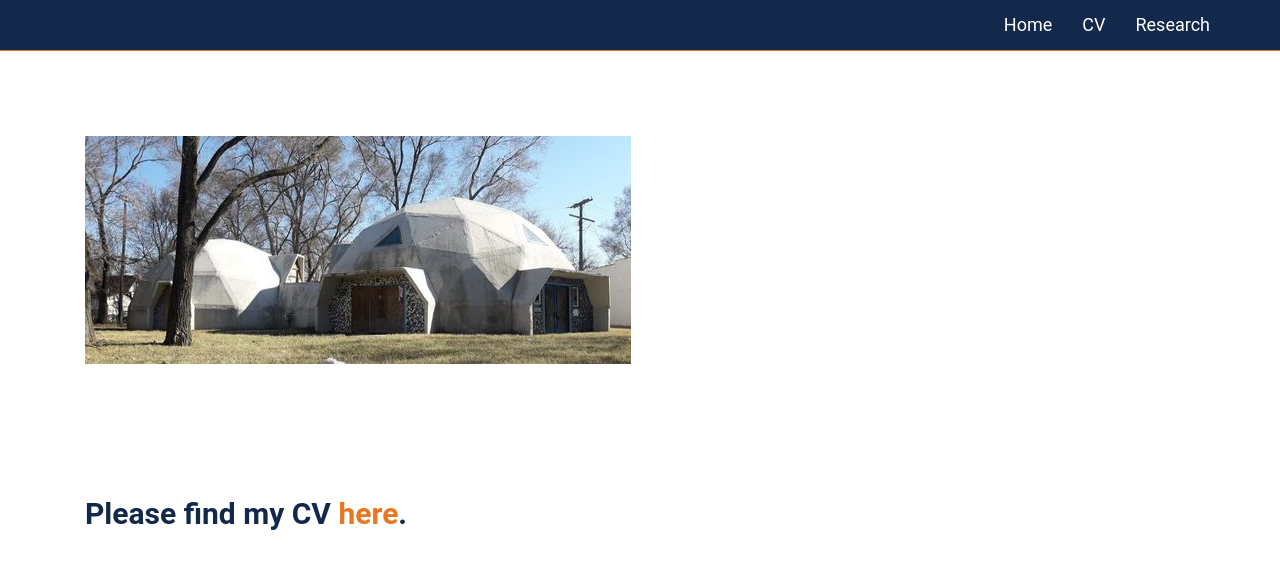
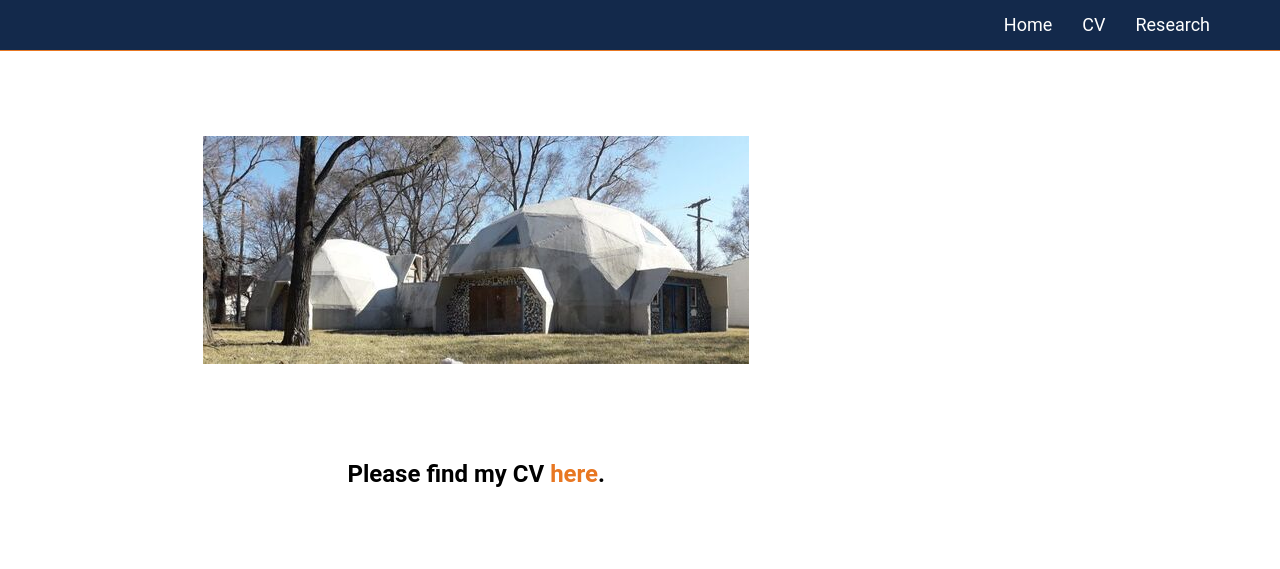
Before and after one commit to anomitaghosh/anomitaghosh.github.io, a Jekyll site: the page built from cv.md, in a window 1280 px wide. Shown: the top 569 px of the page. Built offline with Jekyll 4.4.1, drawn with Linux system fonts in a browser that asks for light colours.

Commit message:
Update cv.md

```diff
--- a/cv.md
+++ b/cv.md
@@ -2,11 +2,14 @@
 layout: secondary_pages
 ---
 
-![detroit-geo-dome-houses](./assets/images/detroit-geo-dome-houses.jpg)
+<p align="center">
+<img src="./assets/images/detroit-geo-dome-houses.jpg">
 
 <br>
 <br>
 <br>
 <br>
 
-## Please find my CV [here](./assets/AnomitaGhoshCV.pdf).
+<h3 align="center">Please find my CV <a href="./assets/AnomitaGhoshCV.pdf">here</a>.</h3>
+
+</p>
```
